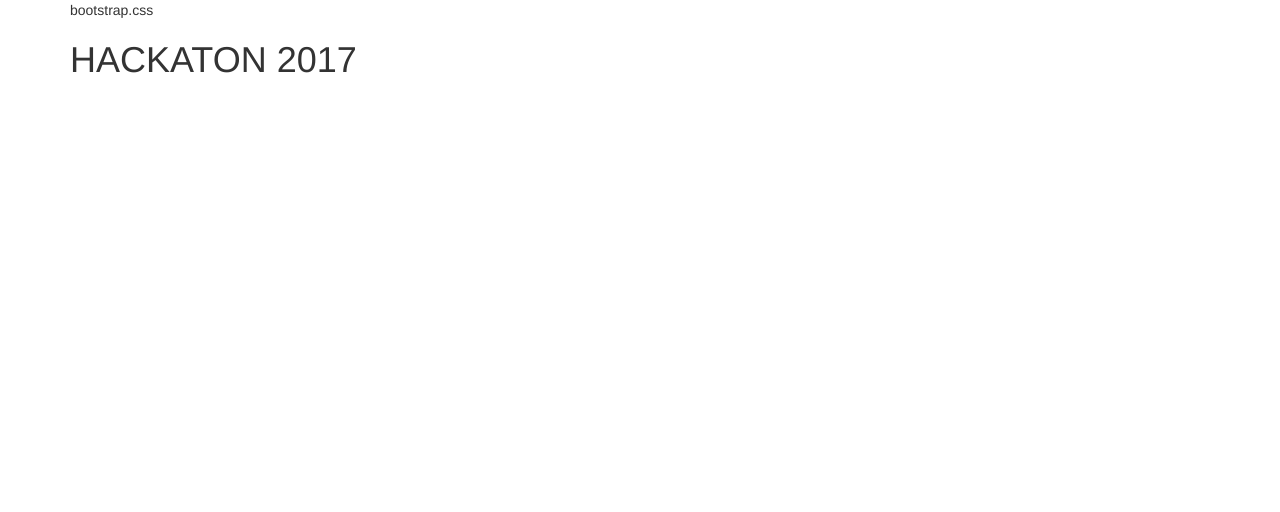
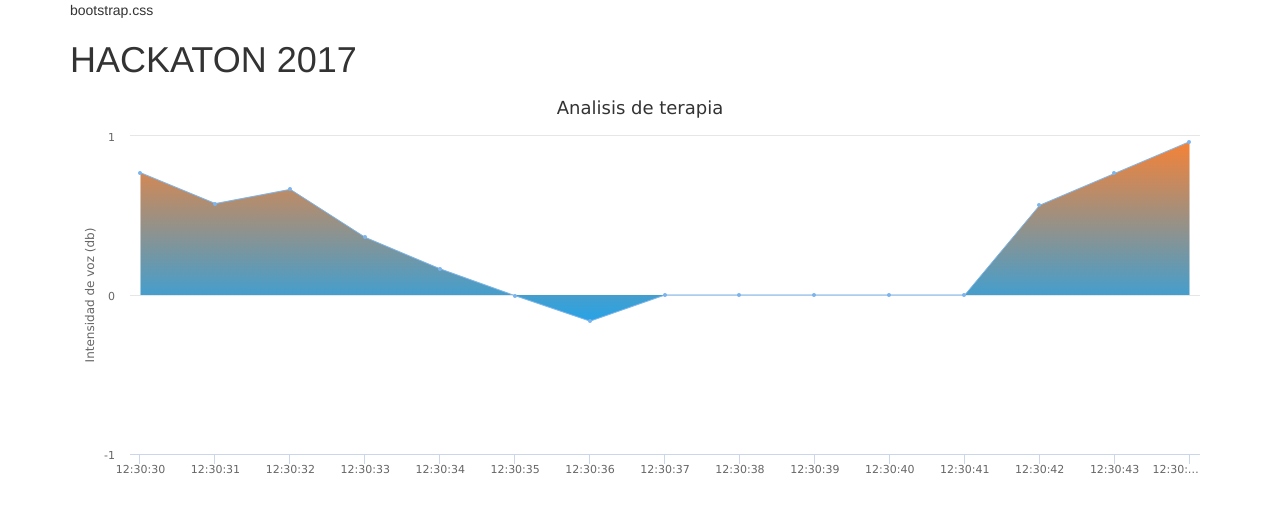
Before and after one commit to jarriaga/hackaton17, a plain HTML site: page index.html in a window 1280 px wide. Drawn offline with nearby package versions, Linux system fonts and the light colour scheme.

Commit message:
Better Graph

```diff
--- a/index.html
+++ b/index.html
@@ -18,13 +18,17 @@
             <div class="col-md-12">bootstrap.css</div>
         </div>
         <h1>HACKATON 2017</h1>
+        <div id="container" style="min-width: 310px; height: 400px; margin: 0 auto"></div>
     </div>
 </div>
 <script src="scripts/libs/jquery-3.2.1.min.js"></script>
+<script src="https://code.highcharts.com/highcharts.js"></script>
 <script src="scripts/main.js"></script>
+<script src="scripts/graph.js"></script>
 <script>
     $(document).ready(function(){
         HACKATON.main.init();
+        HACKATON.graph.init();
     })
 </script>
 </body>
--- /dev/null
+++ b/scripts/graph.js
@@ -0,0 +1,109 @@
+HACKATON.graph = (function(){
+    var simulationData = [
+        [Date.UTC(2017,6,1,12,30,30), 0.7695, 'Mi papa'],
+        [Date.UTC(2017,6,1,12,30,31), 0.575, 'bebia'],
+        [Date.UTC(2017,6,1,12,30,32), 0.6645, 'Demasiado'],
+        [Date.UTC(2017,6,1,12,30,33), 0.3626, 'Siempre'],
+        [Date.UTC(2017,6,1,12,30,34), 0.1644, 'Siempre'],
+        [Date.UTC(2017,6,1,12,30,35), -0.0044, 'Llegaba a'],
+        [Date.UTC(2017,6,1,12,30,36), -0.1645, 'Gritar y golpear'],
+        [Date.UTC(2017,6,1,12,30,37), 0, '...'],
+        [Date.UTC(2017,6,1,12,30,38), 0, '...'],
+        [Date.UTC(2017,6,1,12,30,39), 0, '...'],
+        [Date.UTC(2017,6,1,12,30,40), 0, '...'],
+        [Date.UTC(2017,6,1,12,30,41), 0, '...'],
+        [Date.UTC(2017,6,1,12,30,42), 0.5645, "¿Por que?"],
+        [Date.UTC(2017,6,1,12,30,43), 0.7645, '¿Por que no hice nada?'],
+        [Date.UTC(2017,6,1,12,30,44), 0.9645, 'Yo tengo la culpa'],
+    ];
+
+
+    var _initVars = function _initVars(){
+        Highcharts.chart('container', {
+            chart: {
+                zoomType: 'x'
+            },
+            title: {
+                text: 'Analisis de terapia'
+            },
+            subtitle: {
+            },
+            xAxis: {
+                type: 'datetime',
+                tickOptions: {
+                    formatString: '$%.2f'
+                }
+            },
+            yAxis: {
+                title: {
+                    text: 'Intensidad de voz (db)'
+                },
+                tickPositioner: function () {
+                    var maxDeviation = Math.ceil(Math.max(Math.abs(this.dataMax), Math.abs(this.dataMin)));
+                    var halfMaxDeviation = Math.ceil(maxDeviation / 2);
+                    return [-maxDeviation, -halfMaxDeviation, 0, halfMaxDeviation, maxDeviation];
+                }
+            },
+            legend: {
+                enabled: false
+            },
+            plotOptions: {
+                area: {
+                    fillColor: {
+                        linearGradient: {
+                            x1: 0,
+                            y1: 0,
+                            x2: 0,
+                            y2: 1
+                        },
+                        stops: [
+                            [0, '#f58236'],
+                            [1, '#27a3e6']
+                        ]
+                    },
+                    marker: {
+                        radius: 2
+                    },
+                    lineWidth: 1,
+                    states: {
+                        hover: {
+                            lineWidth: 1
+                        }
+                    },
+                    threshold: null
+                }
+            },
+            tooltip: {
+                backgroundColor: '#FFFFFF',
+                borderColor: 'black',
+                borderRadius: 20,
+                borderWidth: 0,
+                formatter: function() {
+                    return 'Intensidad de voz: <b>' + this.y + ' db</b><br/>' +
+                        'Contexto: <b>'+ simulationData[this.series.data.indexOf( this.point )][2] +'</b>';
+                }
+            },
+
+            series: [{
+                type: 'area',
+                name: 'Segundos',
+                stacking: 'normal',
+                borderWidth: 0,
+                data: simulationData,
+                pointStart: simulationData[0][0],
+                pointInterval: 3600 * 1000
+                // pointInterval: 24 * 3600 * 1000 // one day
+            }],
+            credits: {
+                enabled: false
+            }
+        });
+
+    };
+
+    return {
+        init: function init() {
+            _initVars();
+        }
+    }
+})();
```
